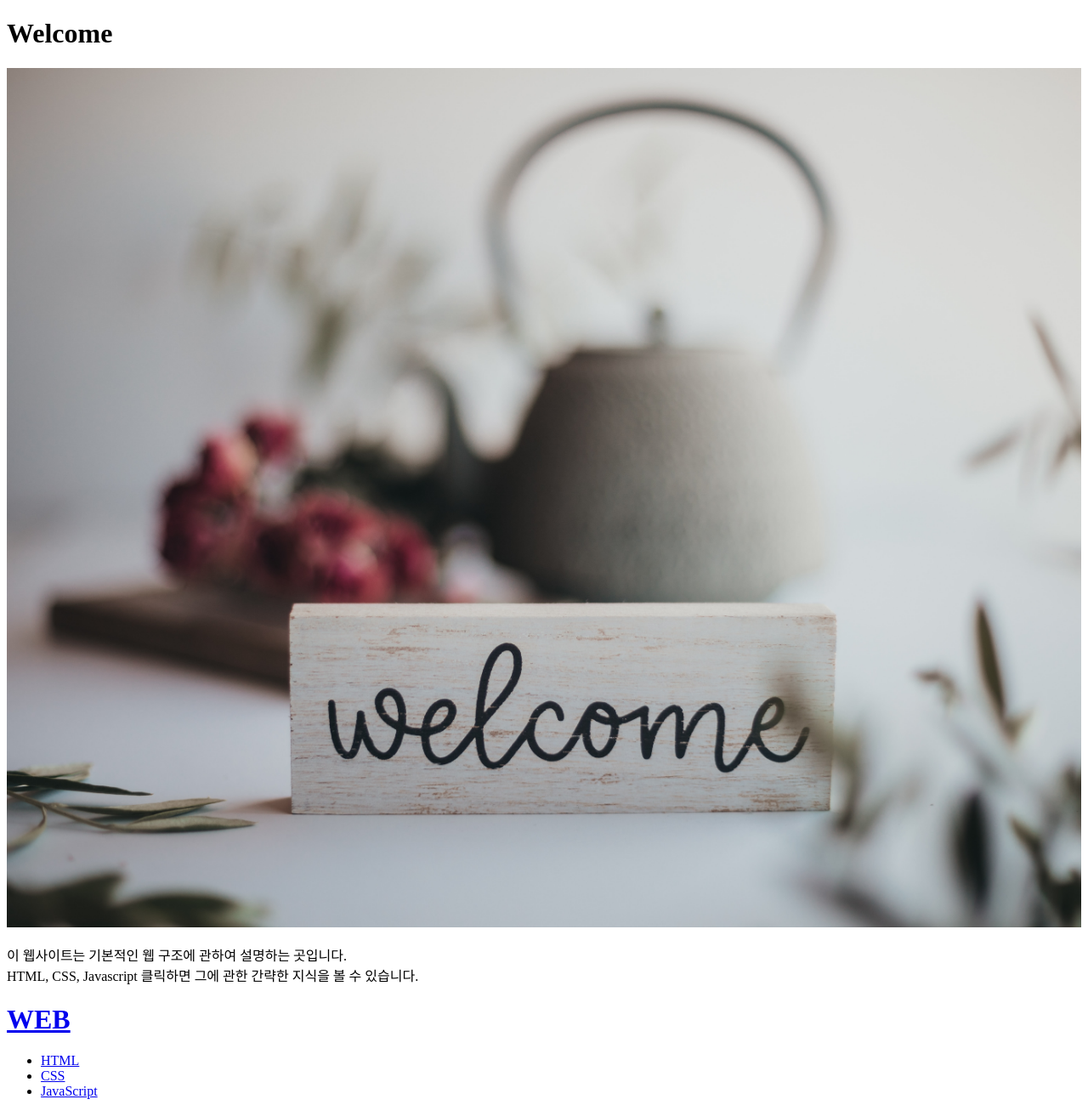
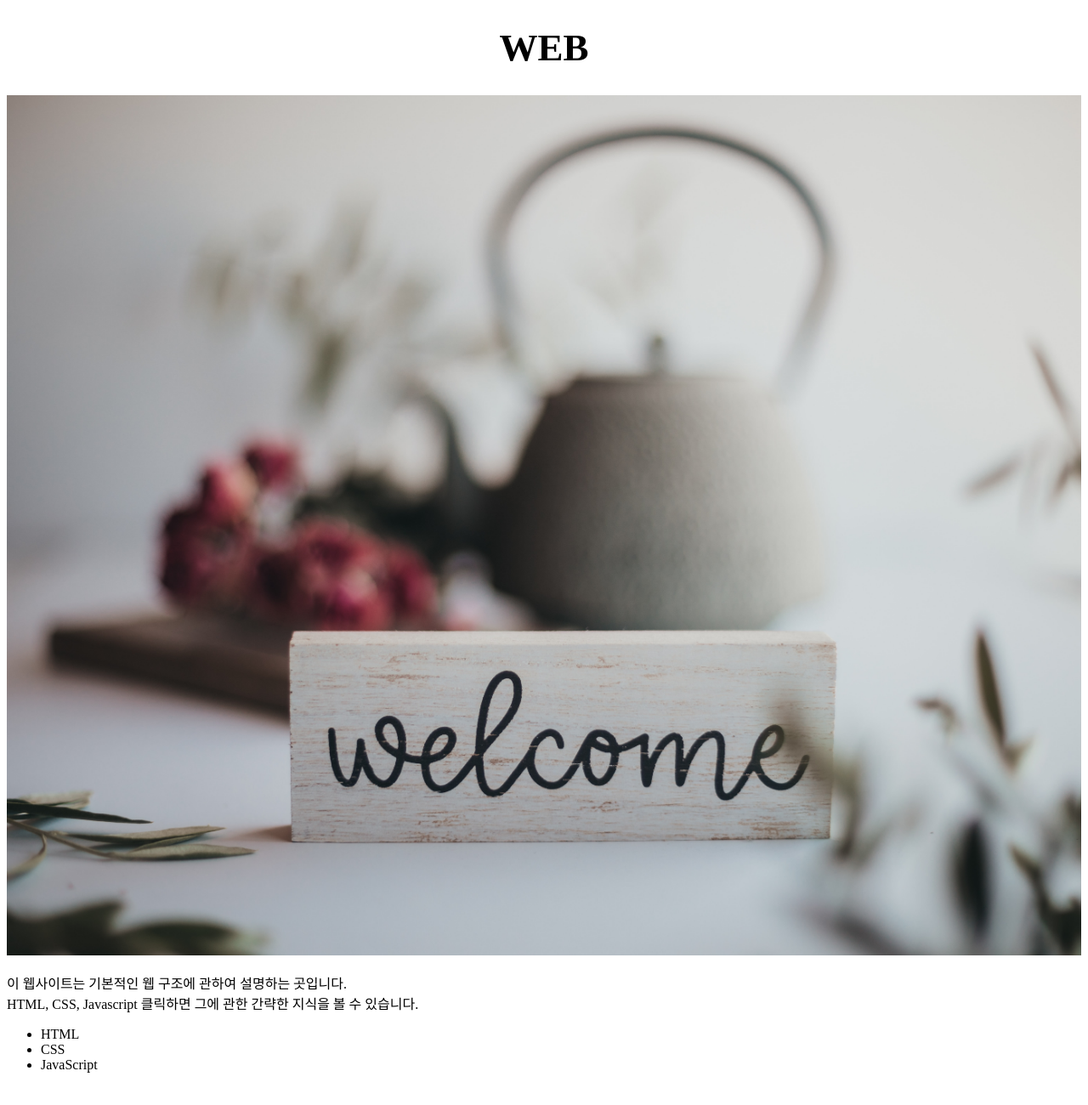
Before and after one commit to hiyseo/web1, a plain HTML site: page index.html in a window 1280 px wide. Shown: the whole page at 85% size. After the commit the page ends 1278 px from the top, so only its background shows below. Drawn offline with Linux system fonts and the light colour scheme.

Commit message:
Add files via upload

```diff
--- a/index.html
+++ b/index.html
@@ -3,22 +3,31 @@
 <head>
   <title>Welcome</title>
   <meta charset="utf-8">
+  <style>
+  a{
+    color:black;
+    text-decoration: none;
+  }
+  h1{
+    font-size: 45px;
+    text-align: center;
+
+  }
+  </style>
 </head>
 
 <body>
-  <h1>Welcome</h1>
+  <h1>WEB</h1>
   <img src="welcome img.jpg" width="100%">
   <p>이 웹사이트는 기본적인 웹 구조에 관하여 설명하는 곳입니다.<br>
     HTML, CSS, Javascript 클릭하면
     그에 관한 간략한 지식을 볼 수 있습니다.
   </p>
 
-  <h1><a href="index.html" target="_blank">WEB</a></h1>
-
 <ul>
-  <li><a href="1.html" target="_blank">HTML</a></li>
-  <li><a href="2.html" target="_blank">CSS</a></li>
-  <li><a href="3.html" target="_blank">JavaScript</a></li>
+  <li><a href="1.html" >HTML</a></li>
+  <li><a href="2.html" >CSS</a></li>
+  <li><a href="3.html" >JavaScript</a></li>
 </ul>
 </body>
 </html>
```
Also changed, not shown: 1.html (+2 -2 lines), 2.html (+7 -2 lines), 3.html (+7 -1 lines), img2.jpg (added), 1 other file.
